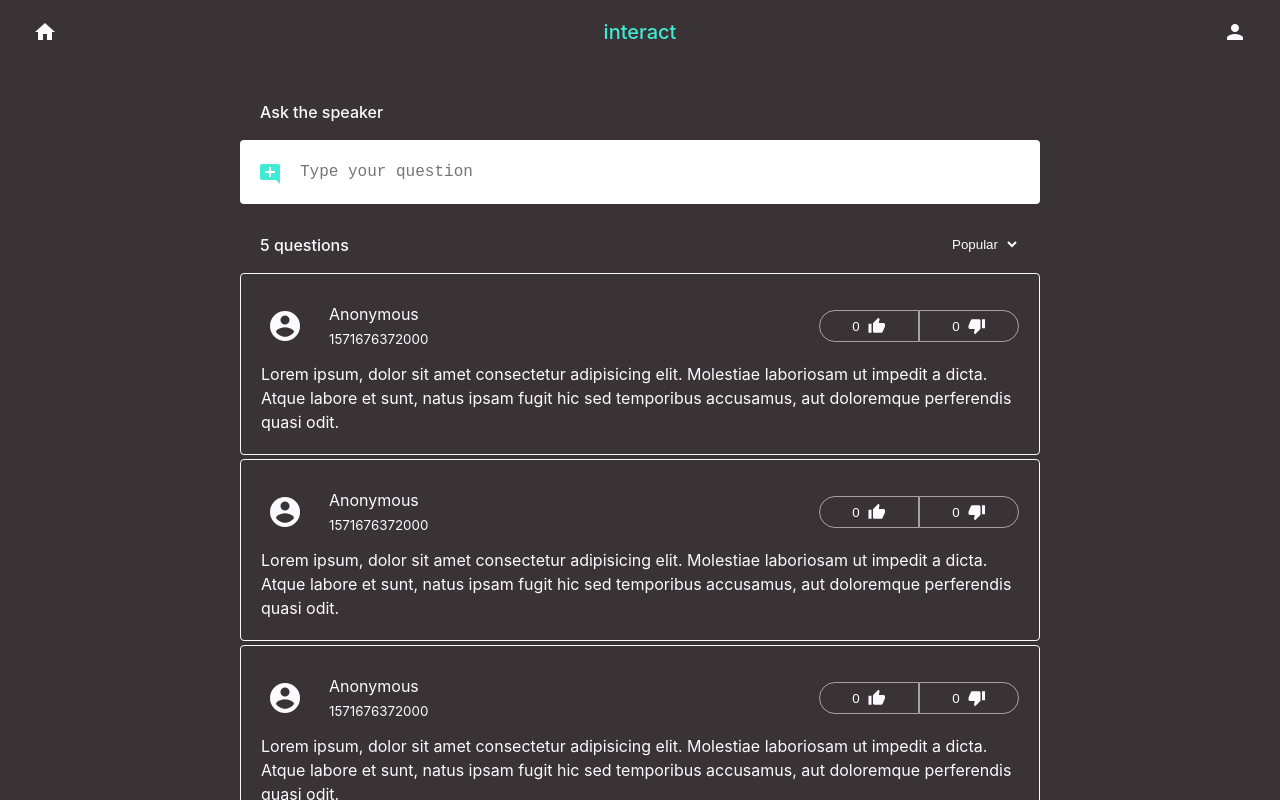
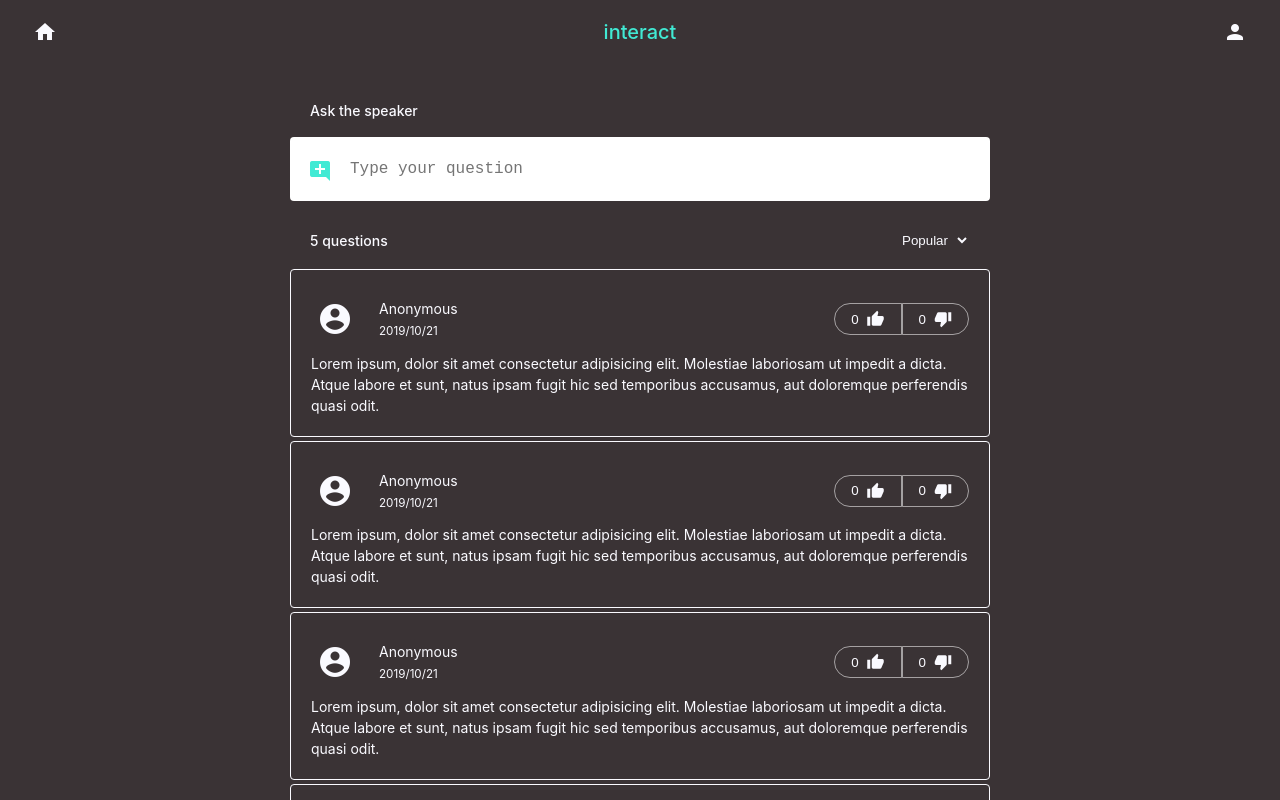
Before and after one commit to koozy0/interact-frontend, a React (Create React App) app: page /event in a window 1280 px wide. Shown: the top 800 px of the page. Built offline with nearby package versions, Linux system fonts and the light colour scheme.

Commit message:
Update global font-size, update Question to add a placeholder timestamp

```diff
--- a/src/event/Question.js
+++ b/src/event/Question.js
@@ -16,10 +16,12 @@ export class Question extends Component {
                 Anonymous
               </p>
               <small style={{ ...styles.subtitle, ...styles.trucateText }}>
-                {Date.now()}
+                {new Date()
+                  .toJSON()
+                  .slice(0, 10)
+                  .replace(/-/g, '/')}
               </small>
             </div>
-            <div style={styles.votesWrapper}>
             <div style={styles.votes}>
               <button style={{ ...styles.socialIcon, ...styles.upvote }}>
                 <span style={styles.voteCount}>0</span>
@@ -29,7 +31,6 @@ export class Question extends Component {
                 <span style={styles.voteCount}>0</span>
                 <i className='material-icons md-18'>thumb_down</i>
               </button>
-              </div>
             </div>
           </div>
         </div>
@@ -81,14 +82,11 @@ const styles = {
   titles: {
     flex: '1',
     padding: '8px 0',
-  },
-  votesWrapper: {
-    flex: '1',
-    padding: '8px 0',
+    minWidth: '100px',
   },
   votes: {
     display: 'flex',
-    justifyContent: 'flex-end',
+    padding: '8px 0',
   },
   trucateText: {
     whiteSpace: 'nowrap',
--- a/src/index.css
+++ b/src/index.css
@@ -13,6 +13,7 @@ body {
   color: #fafaff;
   line-height: 1.5;
   height: 100%;
+  font-size: 14px;
 }
 
 code {
```
Lines whose indentation alone changed are shown as unchanged.
